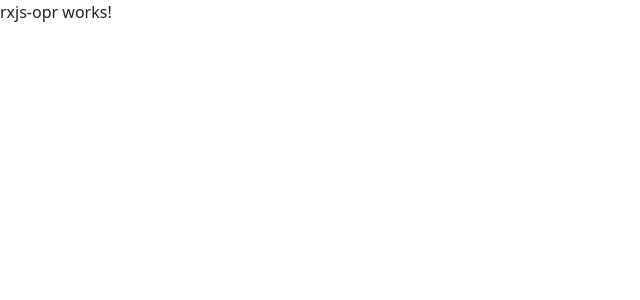
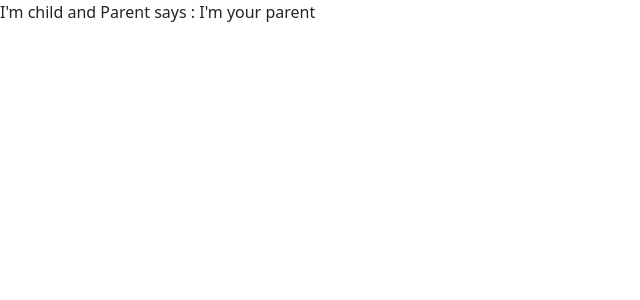
Before and after one commit to Patel-Kingkumar/Angular-Practice, an Angular app: page / in a window 1280 px wide. Shown: the top 300 px of the page, without its empty margins (0-640 px from the left). Built offline with nearby package versions, Linux system fonts and the light colour scheme.

Commit message:
038  : Child to Parent data passing practice

```diff
--- a/src/app/app.component.html
+++ b/src/app/app.component.html
@@ -24,4 +24,5 @@
 <!-- <app-reactive-two></app-reactive-two> -->
 <!-- <app-add-edit-page></app-add-edit-page> -->
 <!-- <app-add-edit-emp></app-add-edit-emp> -->
-<app-rxjs-opr></app-rxjs-opr>
+<!-- <app-rxjs-opr></app-rxjs-opr> -->
+<app-parent-zero></app-parent-zero>
--- a/src/app/app.module.ts
+++ b/src/app/app.module.ts
@@ -39,6 +39,8 @@ import { ReactiveOneComponent } from './reactive-one/reactive-one.component';
 import { ReactiveTwoComponent } from './reactive-two/reactive-two.component';
 import { AddEditPageComponent } from './nested-formarry-crud/add-edit-page/add-edit-page.component';
 import { RxjsOprComponent } from './rxjs-opr/rxjs-opr.component';
+import { ParentZeroComponent } from './parent-to-child/parent-zero/parent-zero.component';
+import { ChildZeroComponent } from './parent-to-child/child-zero/child-zero.component';
 
 @NgModule({
   declarations: [
@@ -77,6 +79,8 @@ import { RxjsOprComponent } from './rxjs-opr/rxjs-opr.component';
     ReactiveTwoComponent,
     AddEditPageComponent,
     RxjsOprComponent,
+    ParentZeroComponent,
+    ChildZeroComponent,
   ],
   imports: [
     BrowserModule,
--- /dev/null
+++ b/src/app/parent-to-child/child-zero/child-zero.component.html
@@ -0,0 +1 @@
+I'm child and Parent says : {{childMsg}}
--- /dev/null
+++ b/src/app/parent-to-child/parent-zero/parent-zero.component.html
@@ -0,0 +1 @@
+<app-child-zero [childMsg]="parentMsg"></app-child-zero>
--- /dev/null
+++ b/src/app/parent-to-child/parent-zero/parent-zero.component.ts
@@ -0,0 +1,11 @@
+import { Component } from '@angular/core';
+
+@Component({
+  selector: 'app-parent-zero',
+  templateUrl: './parent-zero.component.html',
+  styleUrls: ['./parent-zero.component.scss']
+})
+export class ParentZeroComponent {
+
+  parentMsg = "I'm your parent"
+}
```
Also changed, not shown: src/app/parent-to-child/child-zero/child-zero.component.ts (added, +11 -0 lines), src/app/parent-to-child/child-zero/child-zero.component.scss (added), src/app/parent-to-child/parent-zero/parent-zero.component.scss (added), 2 other files (tests, documents, lock files or other folders).
